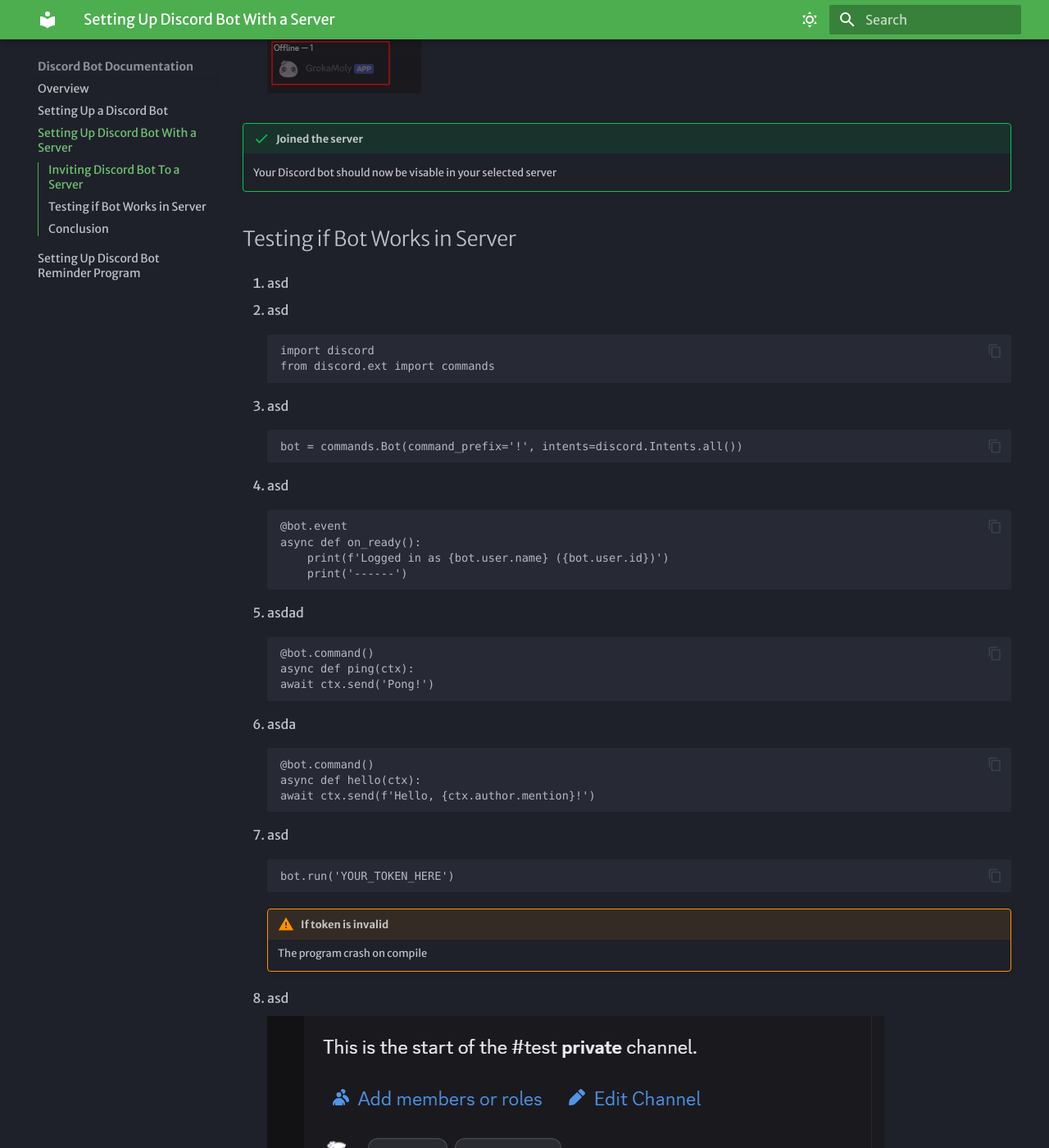
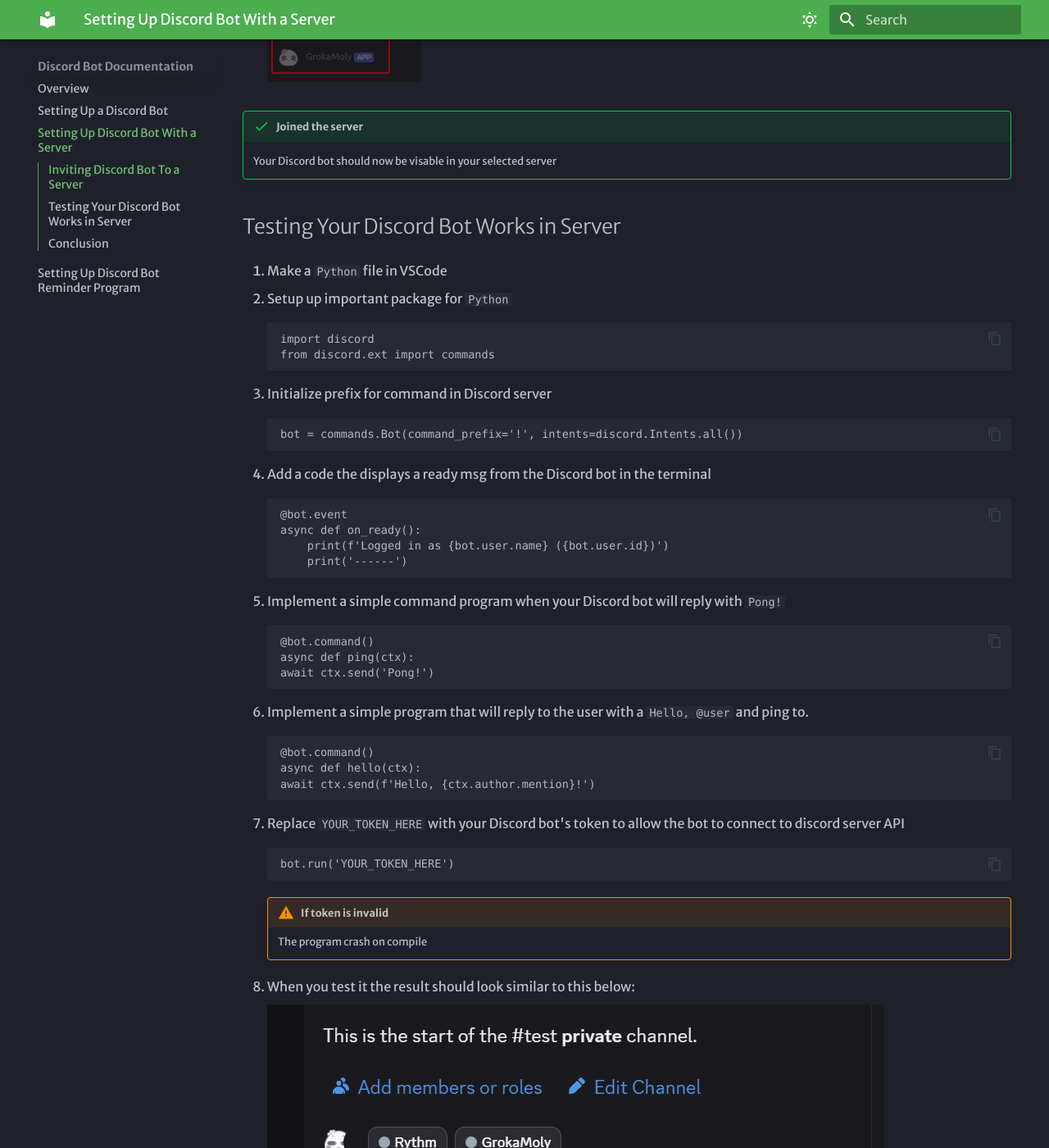
Before and after one commit to TitusLee2000/Discord-Bot-Documentation, an MkDocs documentation site: the page built from docs/taskTwo.md, in a window 1280 px wide and 1400 px high, scrolled down 2881 px. Shown: the whole window at 82% size. Built offline with MkDocs 1.6.1 and Material for MkDocs 9.7.7, drawn with Linux system fonts in a browser that asks for light colours; some web fonts are replaced; some of the changed text lies outside the part shown.

Commit message:
Update taskTwo.md

````diff
--- a/docs/taskTwo.md
+++ b/docs/taskTwo.md
@@ -1,33 +1,35 @@
 # Setting Up Discord Bot With a Server
-    [insert overview]
+
+**_In this section, We will learn how to invte your Discord bot into your server of choice and test if your Discord bot is operational_**
+
 
 ## Inviting Discord Bot To a Server
 
-1. asd
+1. From current page go to `OAUTH2` page from the left-side bar
 
     ![Image](./assets/tasktwo/tasktwo_p1.png "Authio")
 
-2. asd
+2. Locate `OAuth2 URL generator` within the page `OAUTH2`
 
-3. asd
+3. Select the `bot` option from `OAuth2 URL generator`
 
     ![Image](./assets/tasktwo/tasktwo_p2.png "Discord Bot Authio URL generator")
 
-4. asd
+4. Select any permission related to what you want your bot to do but for demo we will select `Administrator`
 
     ![Image](./assets/tasktwo/tasktwo_p3.png "Discord Bot Permission")
 
-5. asd
+5. Find your generated URL for your bot and copy it
 
     ![Image](./assets/tasktwo/tasktwo_p4.png "Bots Join Link")
 
-6. asd
+6. Paste into you prefer browser.
 
-7. asd
+7. After loading the page, it will open discord a prompt you to select your personal server of choice
 
     ![Image](./assets/tasktwo/tasktwo_p5.png "Join server")
 
-8. asd
+8. After select the your server, yourl bot will now appear in the server member list as offline
 
     ![Image](./assets/tasktwo/tasktwo_p6.png "Server Member List")
 
@@ -35,24 +37,24 @@
     Your Discord bot should now be visable in your selected server
 
 
-## Testing if Bot Works in Server
+## Testing Your Discord Bot Works in Server
 
-1. asd
+1. Make a `Python` file in VSCode
 
-2. asd
+2. Setup up important package for `Python`
 
     ```
     import discord
     from discord.ext import commands
     ```
 
-3. asd
+3. Initialize prefix for command in Discord server
 
     ```
     bot = commands.Bot(command_prefix='!', intents=discord.Intents.all())
     ```
 
-4. asd
+4. Add a code the displays a ready msg from the Discord bot in the terminal
 
     ```
     @bot.event
@@ -61,7 +63,7 @@
         print('------')
     ```
 
-5. asdad
+5. Implement a simple command program when your Discord bot will reply with `Pong!`
 
     ```
     @bot.command()
@@ -69,7 +71,7 @@
     await ctx.send('Pong!')
     ```
 
-6. asda
+6. Implement a simple program that will reply to the user with a `Hello, @user` and ping to.
 
     ```
     @bot.command()
@@ -77,7 +79,7 @@
     await ctx.send(f'Hello, {ctx.author.mention}!')
     ```
 
-7. asd
+7. Replace `YOUR_TOKEN_HERE` with your Discord bot's token to allow the bot to connect to discord server API
 
     ```
     bot.run('YOUR_TOKEN_HERE')
@@ -86,7 +88,7 @@
     !!! warning "If token is invalid"
         The program crash on compile
 
-8. asd
+8. When you test it the result should look similar to this below:
 
     ![gif](./assets/tasktwo/Discord_bot_test.gif "Test Results")
 
````
